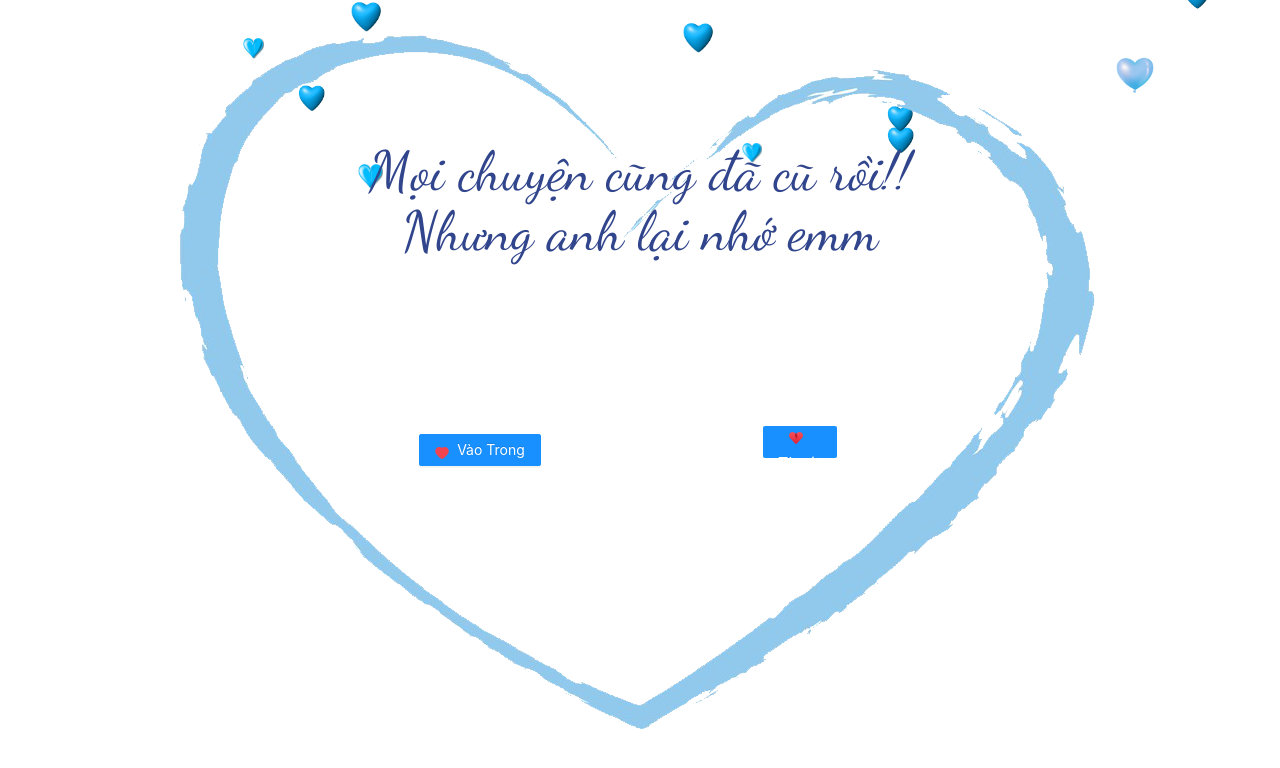
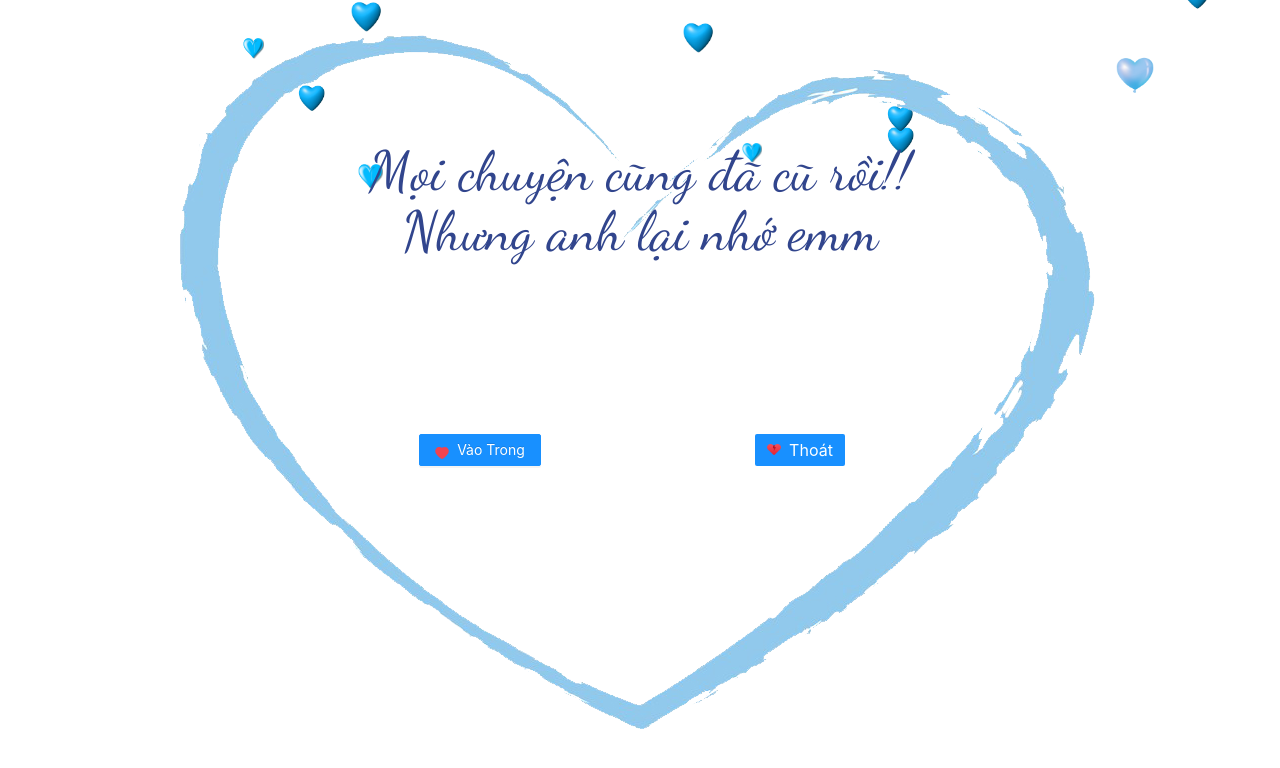
Before and after one commit to thanhquy1105/LoveWeb, a React (Create React App) app in the folder client/: page / in a window 1280 px wide. Shown: the top 768 px of the page. Built offline with nearby package versions, Linux system fonts and the light colour scheme.

Commit message:
Update CSS

```diff
--- a/client/src/Components/NoButton.css
+++ b/client/src/Components/NoButton.css
@@ -1,5 +1,5 @@
 .No {
-  width: 74px;
+  width: 90px;
   height: 32px;
   z-index: 3;
   background: #1890ff;
```
